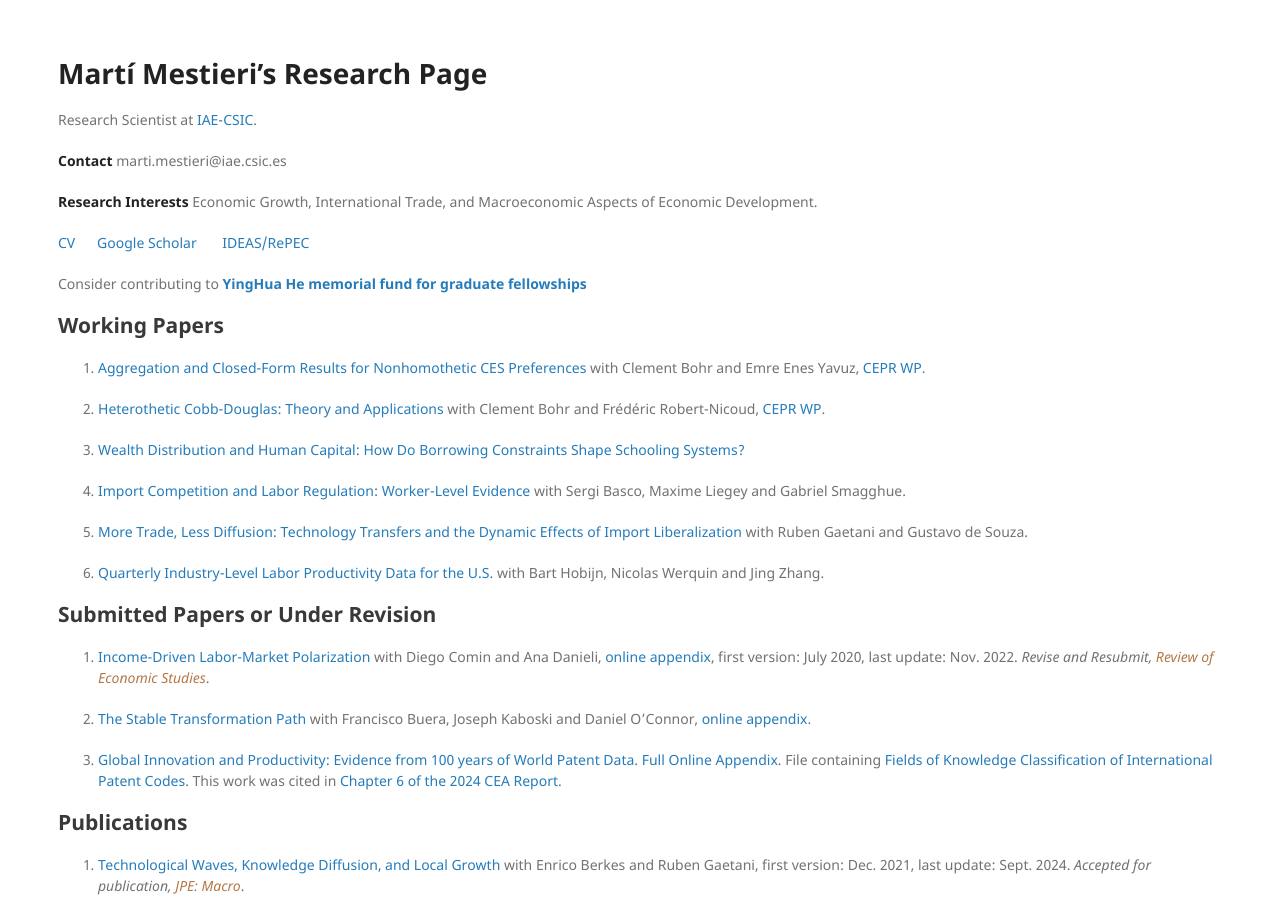
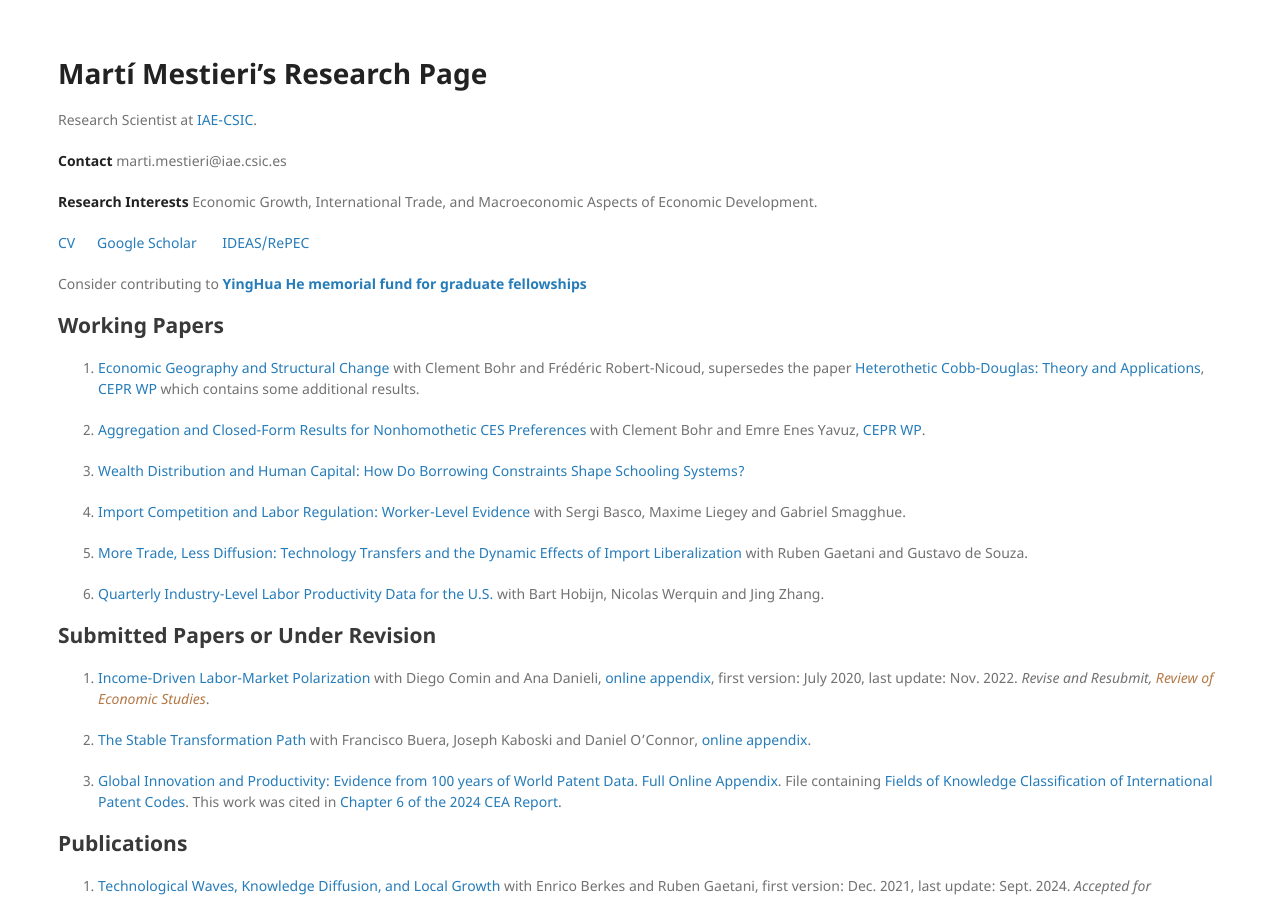
Before and after one commit to mestieri/mestieri.github.io, a Jekyll site: the page built from index.md, in a window 1280 px wide and 900 px high. Built offline with Jekyll 4.4.1, drawn with Linux system fonts in a browser that asks for light colours.

Commit message:
Update index.md

```diff
--- a/index.md
+++ b/index.md
@@ -33,10 +33,10 @@ Consider contributing to **[YingHua He memorial fund for graduate fellowships](h
 
 ## Working Papers
 
-1. [Aggregation and Closed-Form Results
+1. [Economic Geography and Structural Change](https://www.dropbox.com/scl/fi/nmtyufy8ch3wdvr12y88p/IRS-EconGeo-SructChange.pdf?rlkey=1u4l8jwtp4em2hkowtcug2f49&dl=0﻿﻿) with Clement Bohr and Frédéric Robert-Nicoud, supersedes the paper [Heterothetic Cobb-Douglas: Theory and Applications](https://www.dropbox.com/s/4ib6vfi0og7ixop/bmrn_hcd.pdf?dl=0), [CEPR WP](https://cepr.org/publications/dp18077) which contains some additional results.
+
+2. [Aggregation and Closed-Form Results
 for Nonhomothetic CES Preferences](https://www.dropbox.com/scl/fi/obu49nw8d74wyeh64fc9f/BMY_closedform.pdf?rlkey=inrafvfuv22xz0z58pgb9oeqy&dl=0) with Clement Bohr and Emre Enes Yavuz, [CEPR WP](https://cepr.org/publications/dp18606).
-
-2. [Heterothetic Cobb-Douglas: Theory and Applications](https://www.dropbox.com/s/4ib6vfi0og7ixop/bmrn_hcd.pdf?dl=0) with Clement Bohr and Frédéric Robert-Nicoud, [CEPR WP](https://cepr.org/publications/dp18077).
 
 3. [Wealth Distribution and Human Capital: How Do Borrowing Constraints Shape Schooling Systems?](https://www.dropbox.com/s/w0fc7sthxh0mhtx/mestieri_wealthdistrib_humancapital.pdf?dl=0)
 
```
